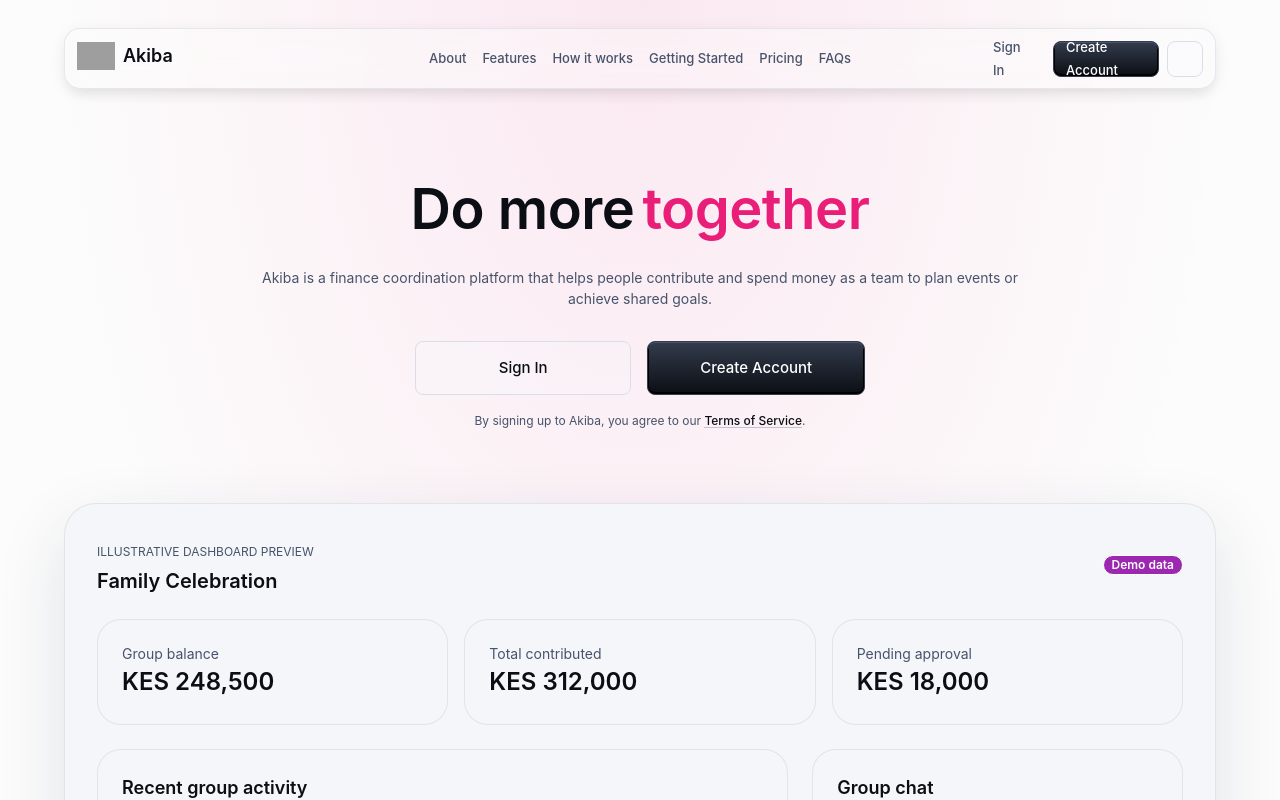
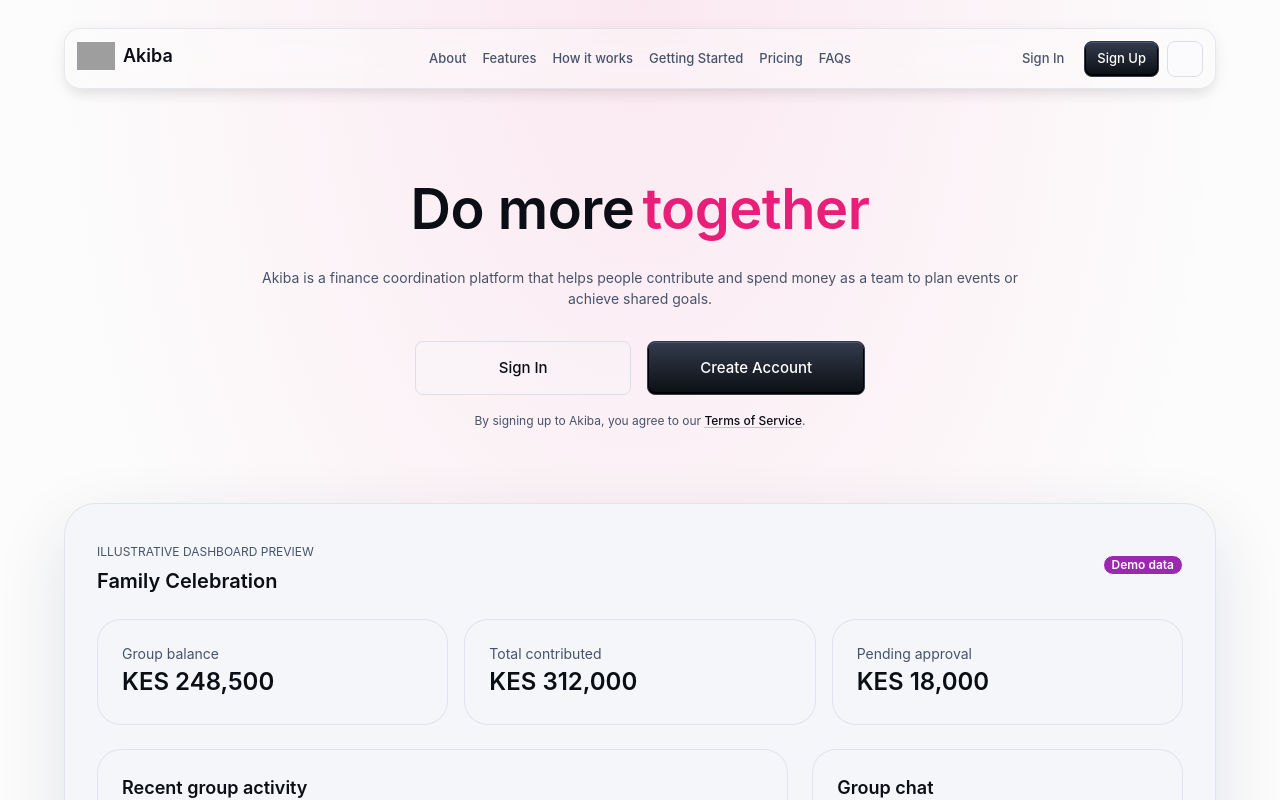
Before and after one commit to aogajoseph/akiba, a Next.js app: page /welcome in a window 1280 px wide. Shown: the top 800 px of the page. Built offline with nearby package versions, Linux system fonts and the light colour scheme; grey boxes are pictures that could not be loaded; some icons are missing.

Commit message:
Keep navbar auth labels on one line and rename Sign Up

```diff
--- a/app/marketing-template/components/AppAppBar.tsx
+++ b/app/marketing-template/components/AppAppBar.tsx
@@ -30,10 +30,10 @@ export default function AppAppBar() {
  {links.map(([label,href])=><Button key={href} href={href} color="inherit" size="small" sx={{textTransform:'none',whiteSpace:'nowrap',px:1,minWidth:0}}>{label}</Button>)}
  </Box>
  <Box sx={{flex:1,display:{xs:'none',lg:'flex'},justifyContent:'flex-end',alignItems:'center',gap:1}}>
- <Button href="/login" size="small">Sign In</Button><Button href="/signup" variant="contained" size="small">Create Account</Button><ColorModeIconDropdown/>
+ <Button href="/login" size="small" sx={{whiteSpace:'nowrap',minWidth:'max-content'}}>Sign In</Button><Button href="/signup" variant="contained" size="small" sx={{whiteSpace:'nowrap',minWidth:'max-content'}}>Sign Up</Button><ColorModeIconDropdown/>
  </Box>
  <Box sx={{display:{xs:'flex',lg:'none'},alignItems:'center'}}><ColorModeIconDropdown/><IconButton aria-label="Open navigation" onClick={()=>setOpen(true)}><MenuIcon/></IconButton></Box>
  </StyledToolbar></Container>
- <Drawer anchor="top" open={open} onClose={()=>setOpen(false)}><Box sx={{p:3,pt:5}}><IconButton aria-label="Close navigation" onClick={()=>setOpen(false)}><CloseIcon/></IconButton>{links.map(([label,href])=><MenuItem key={href} component="a" href={href} onClick={()=>setOpen(false)}>{label}</MenuItem>)}<Button fullWidth href="/login">Sign In</Button><Button fullWidth href="/signup" variant="contained">Create Account</Button></Box></Drawer>
+ <Drawer anchor="top" open={open} onClose={()=>setOpen(false)}><Box sx={{p:3,pt:5}}><IconButton aria-label="Close navigation" onClick={()=>setOpen(false)}><CloseIcon/></IconButton>{links.map(([label,href])=><MenuItem key={href} component="a" href={href} onClick={()=>setOpen(false)}>{label}</MenuItem>)}<Button fullWidth href="/login" sx={{whiteSpace:'nowrap'}}>Sign In</Button><Button fullWidth href="/signup" variant="contained" sx={{whiteSpace:'nowrap'}}>Sign Up</Button></Box></Drawer>
  </AppBar>;
 }
```
